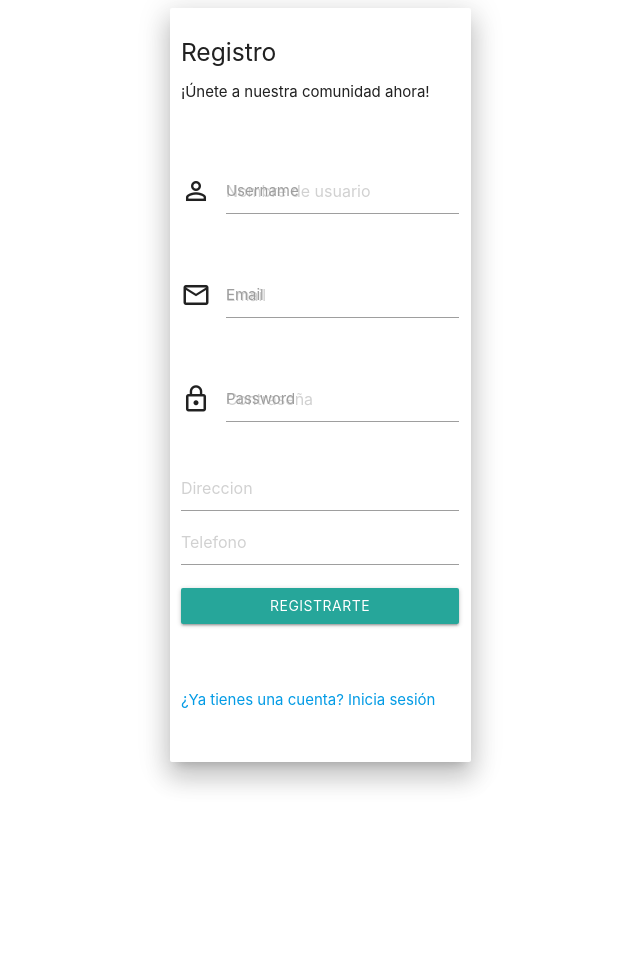
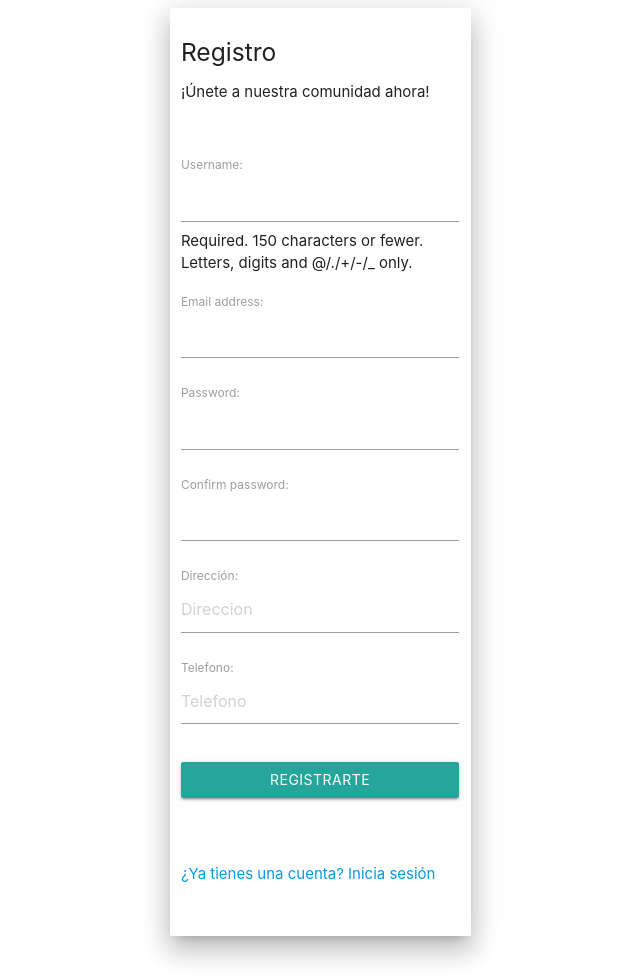
Before and after one commit to boyarzun/chiloe-island, a Django app: page /register/ in a window 1280 px wide. Shown: the top 976 px of the page, without its empty margins (19-659 px from the left). Before the commit the page ends 788 px from the top, so only its background shows below. Run offline with Django 3.2, Linux system fonts and the light colour scheme; some libraries are stand-ins or nearby versions.

Commit message:
Added confirm password in register and password level went up :sparkles: First fixed forms.py in app authenticacion and fixed view register

```diff
--- a/authentication/forms.py
+++ b/authentication/forms.py
@@ -1,5 +1,45 @@
 from django import forms
 from authentication.models import UserProfile
+from django.contrib.auth.models import User
+
+class UserForm(forms.ModelForm):
+    password=forms.CharField(widget=forms.PasswordInput())
+    confirm_password=forms.CharField(widget=forms.PasswordInput())
+
+    class Meta:
+        model = User
+        fields=('username','email','password')
+
+    def clean(self):
+        cleaned_data = super(UserForm, self).clean()
+        password = cleaned_data.get("password")
+        confirm_password = cleaned_data.get("confirm_password")
+
+        # check for min length
+        min_length = 8
+        if len(password) < min_length:
+            msg = 'Password must be at least %s characters long.' %(str(min_length))
+            self.add_error('password', msg)
+
+        # check for digit
+        if sum(c.isdigit() for c in password) < 1:
+            msg = 'Password must contain at least 1 number.'
+            self.add_error('password', msg)
+
+        # check for uppercase letter
+        if not any(c.isupper() for c in password):
+            msg = 'Password must contain at least 1 uppercase letter.'
+            self.add_error('password', msg)
+
+        # check for lowercase letter
+        if not any(c.islower() for c in password):
+            msg = 'Password must contain at least 1 lowercase letter.'
+            self.add_error('password', msg)
+
+        if password != confirm_password:
+            raise forms.ValidationError(
+                "password and confirm_password does not match"
+            )
 
 class UserProfileForm(forms.ModelForm):
     class Meta:
--- a/authentication/templates/authentication/register.html
+++ b/authentication/templates/authentication/register.html
@@ -18,34 +18,10 @@
                                     <p class="ml-4">¡Únete a nuestra comunidad ahora!</p>
                                 </div>
                             </div>
-                            <div class="row margin">
-                                <div class="input-field col s12">
-                                    <i class="material-icons prefix pt-2">person_outline</i>
-                                    {% comment %} <input id="username" type="text"> {% endcomment %}
-                                    <input class="form-control" type="text" name="username" required="" placeholder="Nombre de usuario" autocomplete="off">
-                                    <label for="username" class="center-align">Username</label>
-                                </div>
-                            </div>
-                            <div class="row margin">
-                                <div class="input-field col s12">
-                                    <i class="material-icons prefix pt-2">mail_outline</i>
-                                    {% comment %} <input id="email" type="email"> {% endcomment %}
-                                    <input class="form-control" type="text" name="email" required="" placeholder="Email" autocomplete="off">
-                                    <label for="email">Email</label>
-                                </div>
-                            </div>
-                            <div class="row margin">
-                                <div class="input-field col s12">
-                                    <i class="material-icons prefix pt-2">lock_outline</i>
-                                    {% comment %} <input id="password" type="password"> {% endcomment %}
-                                    <input class="form-control" id="pass1" name="password" type="password" required="" placeholder="Contraseña">
-                                    <label for="password">Password</label>
-                                </div>
-                            </div>
 
-                            {{ form.address }}
+                            {{user_form.as_p}}
+                            {{profile_form.as_p}}
 
-                            {{ form.phone }}
 
                             <div class="row">
                                 <div class="input-field col s12">
--- a/authentication/views.py
+++ b/authentication/views.py
@@ -3,7 +3,7 @@ from django.contrib.auth import authenticate
 from django.contrib.auth.forms import AuthenticationForm, UserCreationForm
 from django.contrib.auth import login as do_login
 from django.contrib.auth import logout as do_logout
-from authentication.forms import UserProfileForm
+from authentication.forms import UserProfileForm, UserForm
 from django.contrib.auth.models import User
 from django.http import HttpResponse, HttpResponseRedirect
 from django.urls import reverse
@@ -45,27 +45,30 @@ def login(request):
         )
 
 def register(request):
-    if request.POST:
-        form = UserProfileForm(request.POST)
+    template = 'authentication/register.html'
+    registered = False
+    if request.method == 'POST':
+        user_form = UserForm(data=request.POST)
+        profile_form = UserProfileForm(data=request.POST)
 
-        if form.is_valid() and not User.objects.filter(username=request.POST['username']).exists():
-            user = User.objects.create_user(username=request.POST['username'],
-                                            email=request.POST['email'],
-                                            password=request.POST['password'])
-            form = form.save(commit=False)
-            form.user = user
-            form.save()
+        if user_form.is_valid() and profile_form.is_valid():
+            user = user_form.save(commit=False)
+            user.set_password(user.password)
+            user.save()
+            profile = profile_form.save(commit=False)
+            profile.user = user
+            profile.save()
+            registered = True
             #messages.success(request, "Usuario registrado")
             return HttpResponseRedirect(reverse('log:login'))
+        else:
+            print(user_form.errors, profile_form.errors)
     else:
-        form = UserProfileForm()
+        user_form = UserForm()
+        profile_form = UserProfileForm()
 
-    # Si llegamos al final renderizamos el formulario
-    return render(
-        request,
-        "authentication/register.html",
-        {'form': form}
-        )
+    data = {'user_form': user_form, 'profile_form': profile_form, 'registered': registered}
+    return render(request, template, data)
 
 def logout(request):
     # Finalizamos la sesión
```
